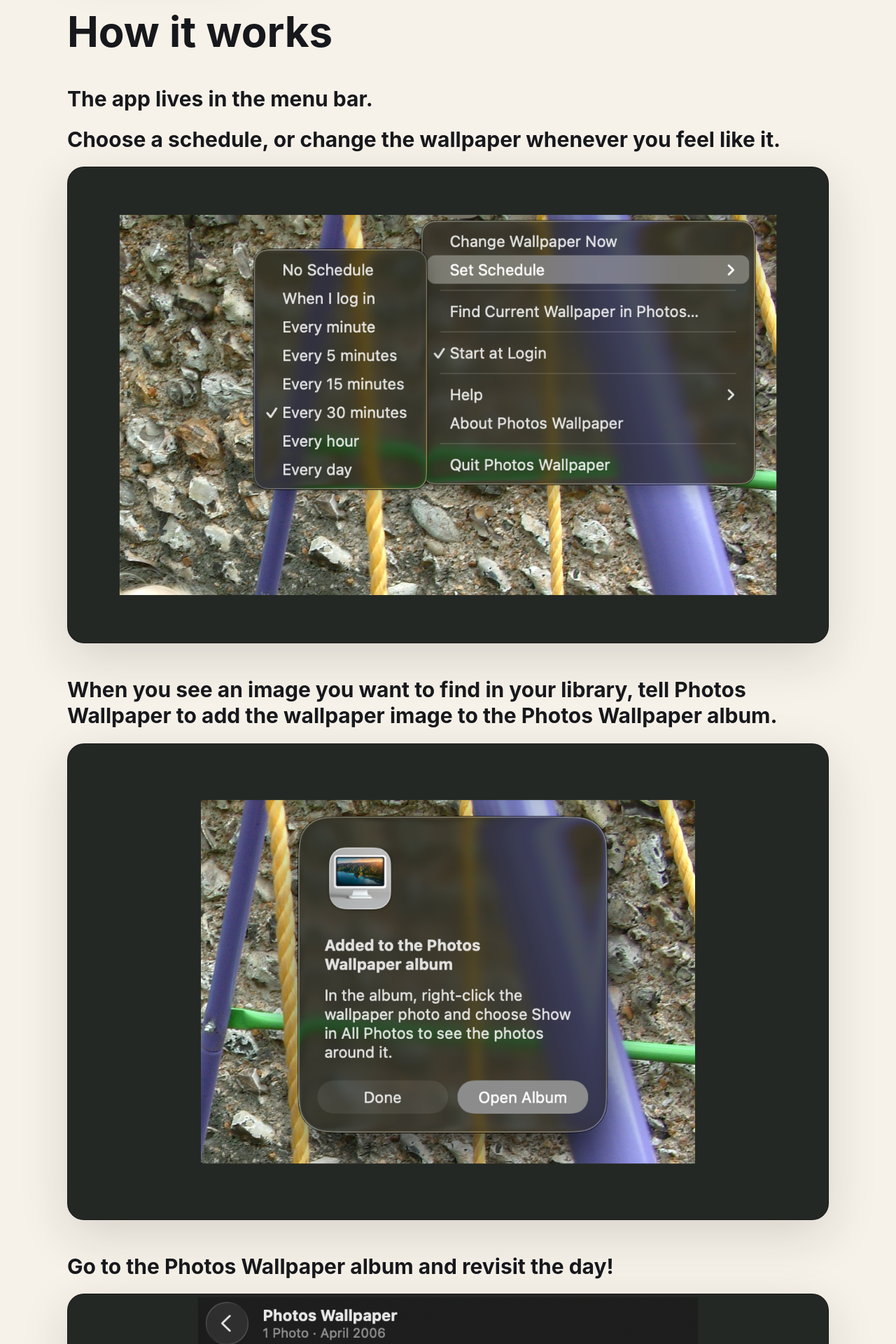
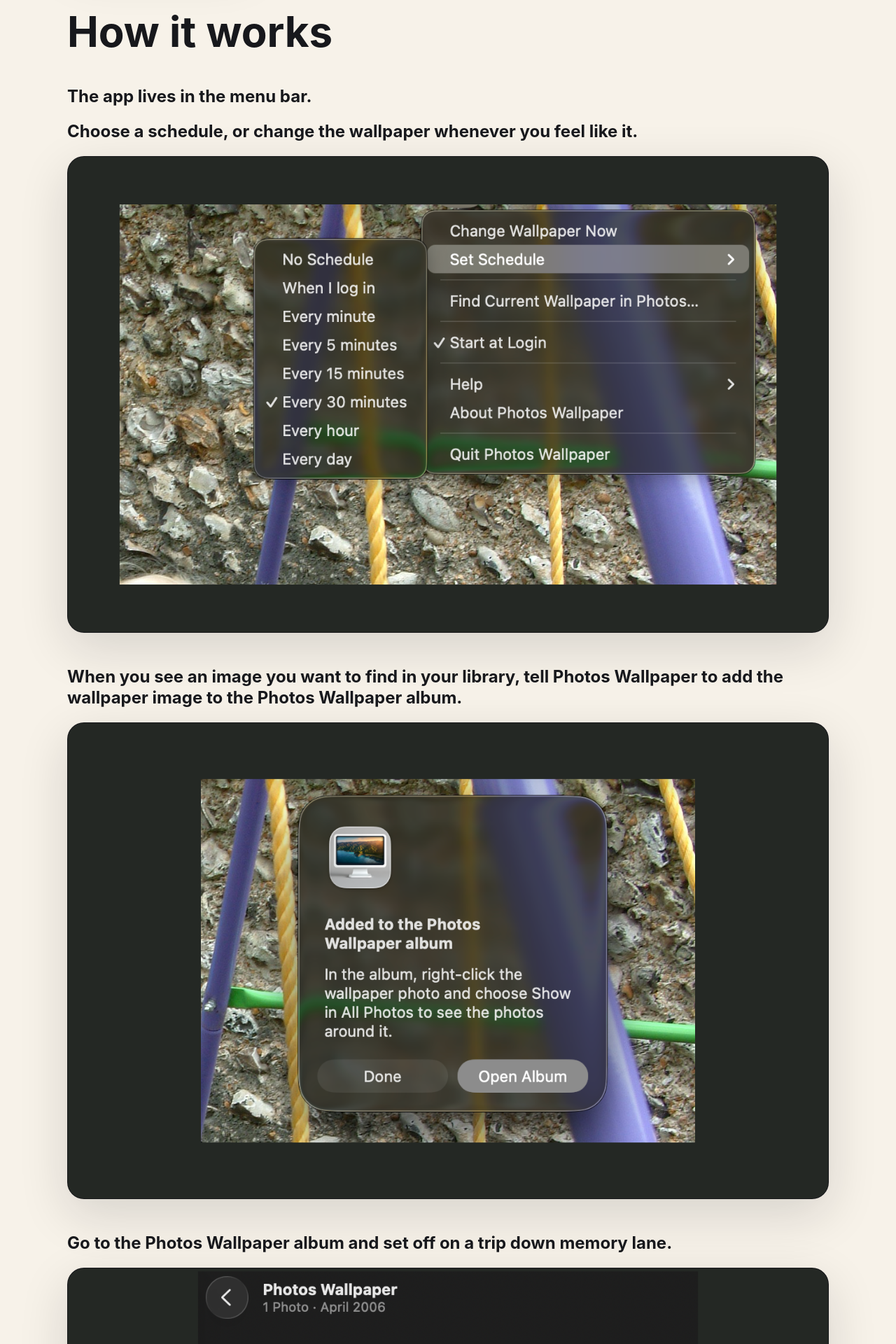
Before and after one commit to stuartd/photos-wallpaper-website, a React (Vite) app: page / in a window 1280 px wide. Shown: the part 640-2560 px from the top of the page at 70% size. Built offline with nearby package versions, Linux system fonts and the light colour scheme.

Commit message:
Text style and content tweaks

```diff
--- a/src/components/HeroPreview.tsx
+++ b/src/components/HeroPreview.tsx
@@ -5,10 +5,10 @@
         How it works
       </h2>
       <figure>
-        <figcaption className="mb-5 text-3xl font-bold leading-tight text-ink">
+        <figcaption className="mb-5 text-2xl font-bold leading-tight text-ink">
           The app lives in the menu bar.
         </figcaption>
-         <figcaption className="mb-5 text-3xl font-bold leading-tight text-ink">
+         <figcaption className="mb-5 text-2xl font-bold leading-tight text-ink">
           Choose a schedule, or change the wallpaper whenever you
           feel like it.
         </figcaption>
@@ -25,7 +25,7 @@
       </figure>
 
       <figure>
-        <figcaption className="mb-5 text-3xl font-bold leading-tight text-ink">
+        <figcaption className="mb-5 text-2xl font-bold leading-tight text-ink">
           When you see an image you want to find in your library, tell Photos Wallpaper to add the wallpaper image to the Photos Wallpaper album.
         </figcaption>
 
@@ -40,8 +40,8 @@
         </div>
       </figure>
       <figure>
-        <figcaption className="mb-5 text-3xl font-bold leading-tight text-ink">
-          Go to the Photos Wallpaper album and revisit the day!
+        <figcaption className="mb-5 text-2xl font-bold leading-tight text-ink">
+          Go to the Photos Wallpaper album and set off on a trip down memory lane.
         </figcaption>
 
         <div className="overflow-hidden rounded-2xl border border-ink/10 bg-ink shadow-soft sm:rounded-3xl">
```
